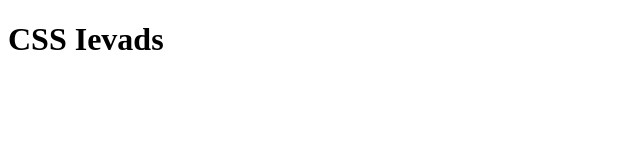
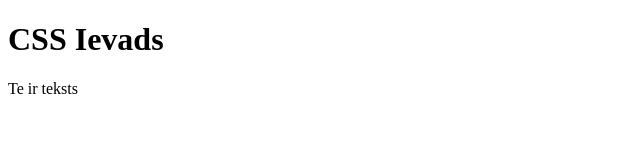
Before and after one commit to Rugxx/Webskola, a plain HTML site: page index.html in a window 1280 px wide. Shown: the full height of the page, 0-640 px from the left. Drawn offline with Linux system fonts and the light colour scheme.

Commit message:
Update index.html
Test 102

```diff
--- a/index.html
+++ b/index.html
@@ -7,6 +7,6 @@
 </head>
 
 <body>
-
+    <p>Te ir teksts</p>
 </body>
 </html>
```
